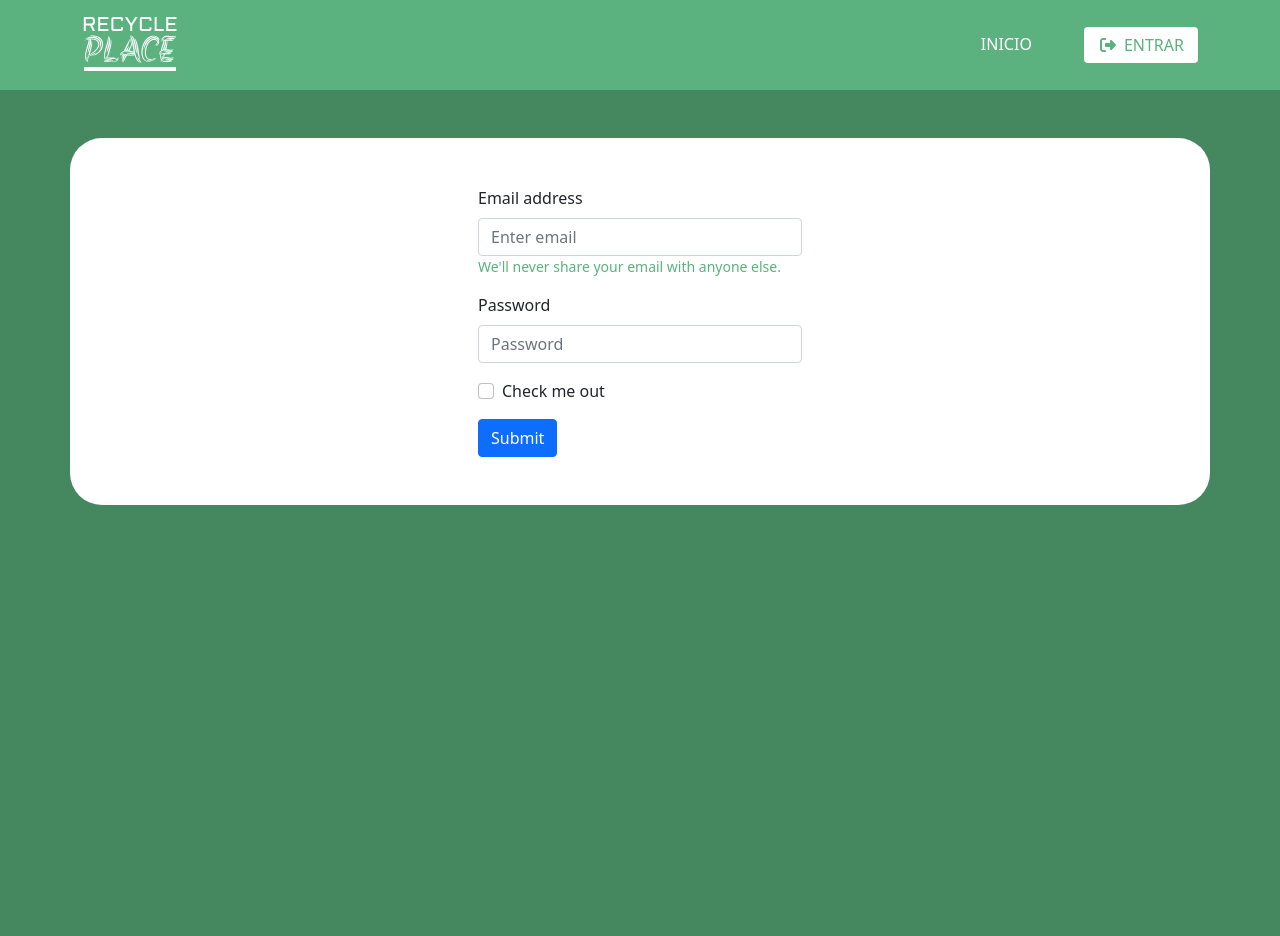
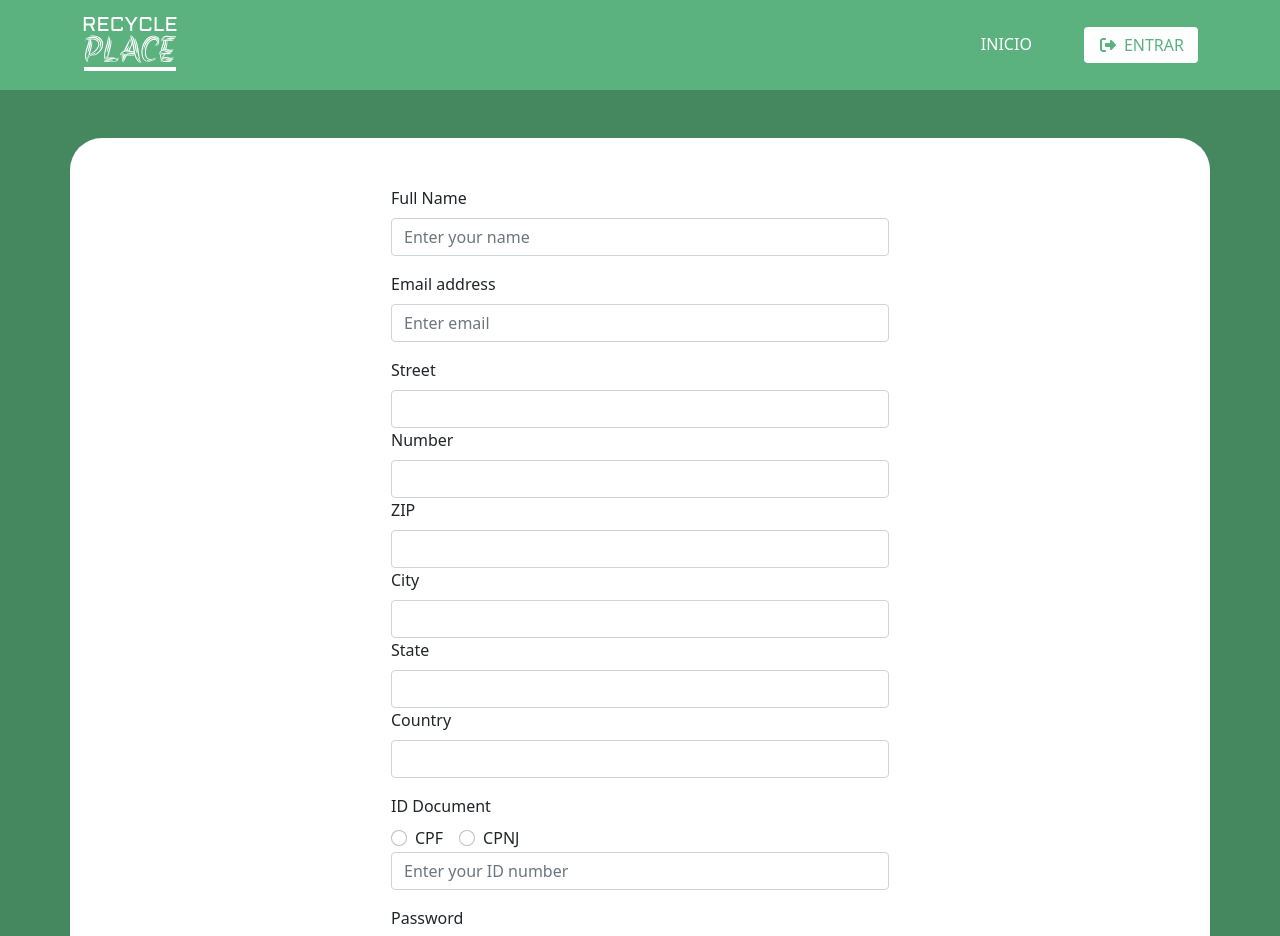
Before and after one commit to PracticesAndProjects/aps-3-web-app, a React (Create React App) app: page /signup in a window 1280 px wide. Shown: the top 936 px of the page. Before the commit the page ends 800 px from the top, so only its background shows below. Built offline with nearby package versions, Linux system fonts and the light colour scheme.

Commit message:
feat(signup): add signup form (incomplete)

```diff
--- a/src/presentation/pages/Home/index.tsx
+++ b/src/presentation/pages/Home/index.tsx
@@ -1,5 +1,6 @@
 /* eslint-disable prettier/prettier */
 import { Button, Col, Container, Row } from "react-bootstrap";
+import { Link } from "react-router-dom";
 import Layout from "../../components/Layout";
 import styles from "./Home.module.scss";
 
@@ -42,9 +43,11 @@ export default function Home() {
             vulputate feugiat ligula, aliquet lacinia lectus volutpat non.
             Praesent elit augue.
           </p>
-          <Button className={styles.btnPrimary} variant="primary">
-            Registrar Já
-          </Button>
+          <Link to="/signup">
+            <Button className={styles.btnPrimary} variant="primary">
+              Registrar Já
+            </Button>
+          </Link>
         </Col>
       </Row>
 
--- a/src/presentation/pages/Signup/index.tsx
+++ b/src/presentation/pages/Signup/index.tsx
@@ -1,32 +1,223 @@
 import Layout from "../../components/Layout";
 import Form from "react-bootstrap/Form";
 import { Button, Container, Col, Row } from "react-bootstrap";
-import { useState } from "react";
+import React, { ChangeEventHandler, useState } from "react";
+import IPrivateUser from "../../../domain/models/User/PrivateUser";
 
 export default function Signup() {
-  const [isFormValid, setIsFormValid] = useState(false);
+  const [formData, setFormData] = useState<IPrivateUser>();
+
+  // function handleChange(event: React.ChangeEvent<HTMLInputElement>): void {
+  //   console.log("id: ", event.target.id);
+  //   console.log("name: ", event.target.name);
+  //   console.log("value: ", event.target.value);
+  //   const update: IPrivateUser = { ...formData };
+  //   update["email"] = event.target.value;
+  // }
+  function handleSubmit(e: React.SyntheticEvent): void {
+    e.preventDefault();
+    console.log(formData);
+    console.log(e);
+  }
 
   return (
     <Layout>
       <Container>
         <Row className={"justify-content-center"}>
-          <Col sm={4}>
-            <Form validated={isFormValid}>
-              <Form.Group className="mb-3" controlId="formBasicEmail">
+          <Col sm={6}>
+            <Form
+              onSubmit={(e) => {
+                e.preventDefault();
+                console.log(e);
+                console.log(formData);
+              }}
+            >
+              <Form.Group className="mb-3" controlId="name">
+                <Form.Label>Full Name</Form.Label>
+                <Form.Control
+                  onChange={(e) => {
+                    setFormData({
+                      ...formData,
+                      profile: {
+                        name: e.target.value,
+                      },
+                    });
+                  }}
+                  type="name"
+                  placeholder="Enter your name"
+                />
+              </Form.Group>
+
+              <Form.Group className="mb-3" controlId="email">
                 <Form.Label>Email address</Form.Label>
-                <Form.Control type="email" placeholder="Enter email" />
-                <Form.Text className="text-muted">
-                  <p>{"We'll never share your email with anyone else."}</p>
-                </Form.Text>
+                <Form.Control
+                  onChange={(e) => {
+                    setFormData({
+                      ...formData,
+                      email: e.target.value,
+                    });
+                  }}
+                  type="email"
+                  placeholder="Enter email"
+                />
               </Form.Group>
-              <Form.Group className="mb-3" controlId="formBasicPassword">
+
+              <Form.Group className="mb-3">
+                <Form.Label>Street</Form.Label>
+                <Form.Control
+                  onChange={(e) => {
+                    setFormData({
+                      ...formData,
+                      profile: {
+                        address: {
+                          street: e.target.value,
+                        },
+                      },
+                    });
+                  }}
+                />
+
+                <Form.Label>Number</Form.Label>
+                <Form.Control
+                  type="number"
+                  onChange={(e) => {
+                    setFormData({
+                      ...formData,
+                      profile: {
+                        address: {
+                          number: parseInt(e.target.value),
+                        },
+                      },
+                    });
+                  }}
+                />
+
+                <Form.Label>ZIP</Form.Label>
+                <Form.Control
+                  id="zip"
+                  type="zip"
+                  onChange={(e) => {
+                    setFormData({
+                      ...formData,
+                      profile: {
+                        address: {
+                          zip: e.target.value,
+                        },
+                      },
+                    });
+                  }}
+                />
+
+                <Form.Label>City</Form.Label>
+                <Form.Control
+                  onChange={(e) => {
+                    setFormData({
+                      ...formData,
+                      profile: {
+                        address: {
+                          city: e.target.value,
+                        },
+                      },
+                    });
+                  }}
+                />
+
+                <Form.Label>State</Form.Label>
+                <Form.Control
+                  onChange={(e) => {
+                    setFormData({
+                      ...formData,
+                      profile: {
+                        address: {
+                          state: e.target.value,
+                        },
+                      },
+                    });
+                  }}
+                />
+
+                <Form.Label>Country</Form.Label>
+                <Form.Control
+                  id="country"
+                  type="country"
+                  onChange={(e) => {
+                    setFormData({
+                      ...formData,
+                      profile: {
+                        address: {
+                          country: e.target.value,
+                        },
+                      },
+                    });
+                  }}
+                />
+              </Form.Group>
+
+              <Form.Group className="mb-3" controlId="idDocument">
+                <Form.Label>ID Document</Form.Label>
+                <br></br>
+                <Form.Check
+                  inline
+                  type="radio"
+                  name="documentType"
+                  label="CPF"
+                  id="1"
+                  onChange={(e) => {
+                    setFormData({
+                      ...formData,
+                      profile: {
+                        documentTypology: 1,
+                      },
+                    });
+                  }}
+                />
+                <Form.Check
+                  inline
+                  type="radio"
+                  name="documentType"
+                  label="CPNJ"
+                  id="2"
+                  onChange={(e) => {
+                    setFormData({
+                      ...formData,
+                      profile: {
+                        documentTypology: 2,
+                      },
+                    });
+                  }}
+                />
+                <br />
+                <Form.Control
+                  type="input"
+                  name="documentId"
+                  placeholder="Enter your ID number"
+                  onChange={(e) => {
+                    setFormData({
+                      ...formData,
+                      profile: {
+                        documentId: e.target.value,
+                      },
+                    });
+                  }}
+                />
+              </Form.Group>
+
+              <Form.Group className="mb-3" controlId="password">
                 <Form.Label>Password</Form.Label>
-                <Form.Control type="password" placeholder="Password" />
+                <Form.Control
+                  name="password"
+                  type="password"
+                  placeholder="Password"
+                  onChange={(e) => {
+                    setFormData({
+                      ...formData,
+                      password: e.target.value,
+                    });
+                  }}
+                />
               </Form.Group>
-              <Form.Group className="mb-3" controlId="formBasicCheckbox">
-                <Form.Check type="checkbox" label="Check me out" />
-              </Form.Group>
-              <Button variant="primary" type="submit">
+
+              <Button variant="primary" type="submit" onClick={handleSubmit}>
                 Submit
               </Button>
             </Form>
```
Also changed, not shown: src/domain/models/User/PrivateUser.ts (+21 -16 lines).
